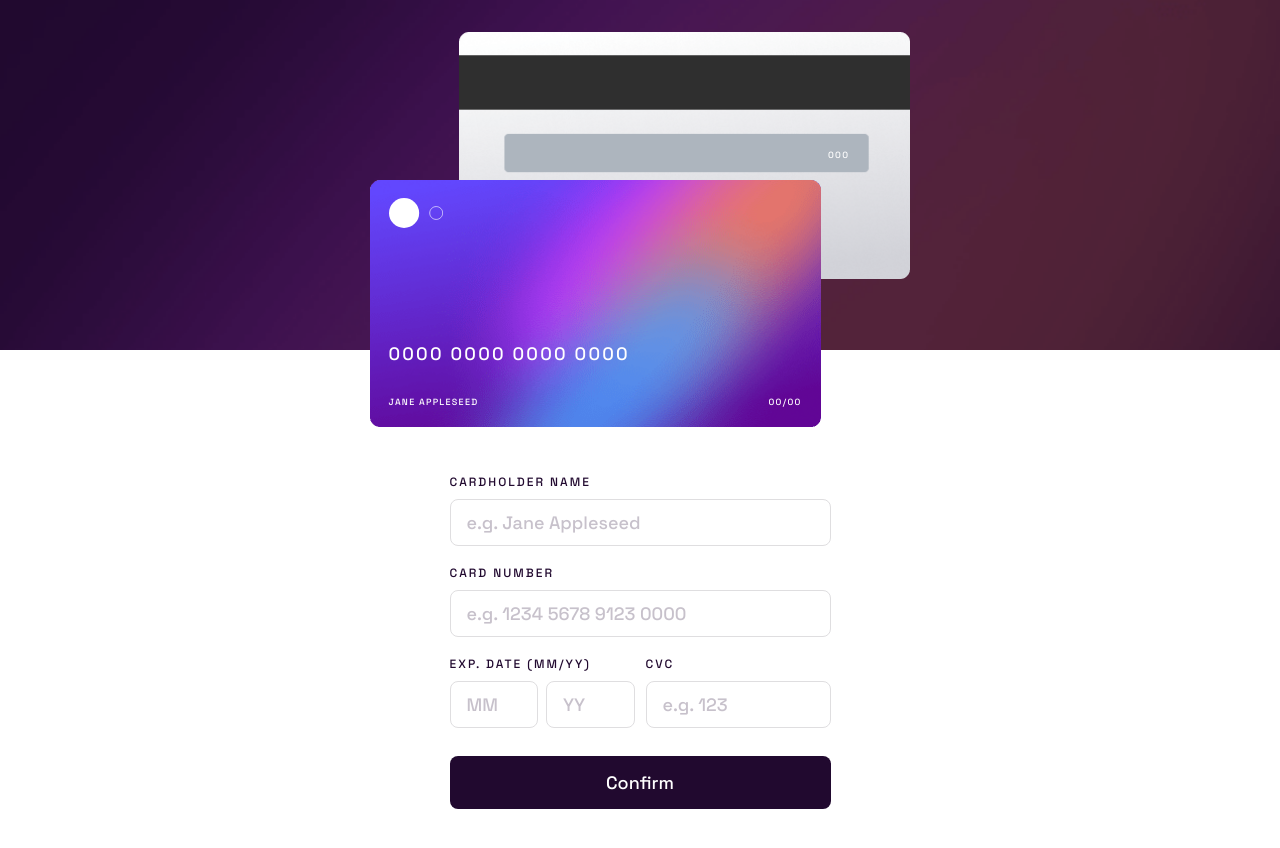
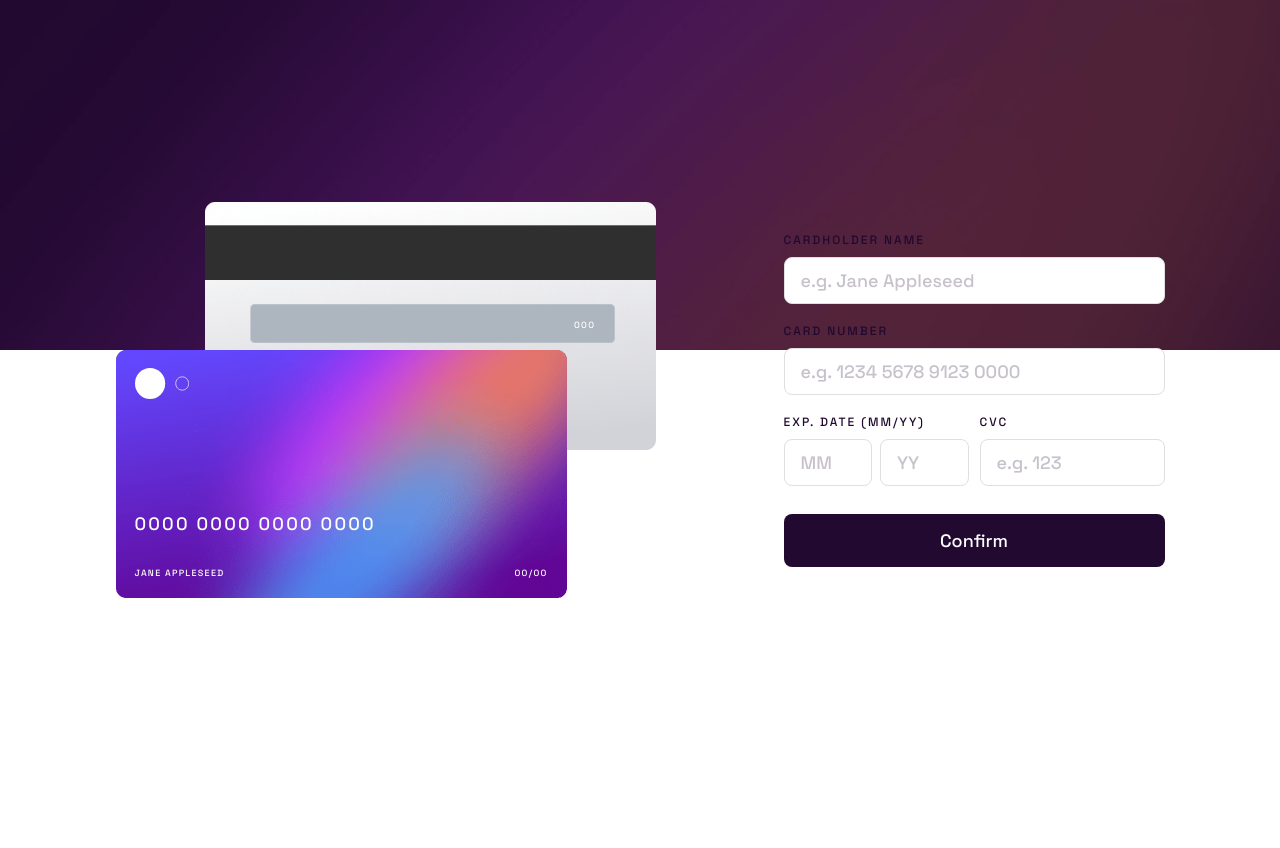
Before and after one commit to miguelzaga/interactive-card-details-form, a React (Vite) app: page / in a window 1280 px wide. Shown: the top 848 px of the page. After the commit the page ends 800 px from the top, so only its background shows below. Built offline with nearby package versions, Linux system fonts and the light colour scheme.

Commit message:
style main desktop

```diff
--- a/src/scss/04-globals/_main.scss
+++ b/src/scss/04-globals/_main.scss
@@ -2,4 +2,16 @@
 
 .main {
   padding: 32px 16px 45px;
+  display: flex;
+  flex-direction: column;
+  align-items: center;
+  gap: 48px;
+  min-height: 100vh;
+  max-width: calc(1049px + 32px);
+  margin: auto;
+  @include breakpoint($lg){
+    flex-direction: row;
+    padding: 100px 16px;
+    gap: 127px;
+  }
 }
--- a/src/scss/05-components/_cards.scss
+++ b/src/scss/05-components/_cards.scss
@@ -5,8 +5,10 @@
   grid-template-columns: 57fr 229fr 57fr;
   grid-template-rows: 94fr 63fr 94fr;
   max-width: 541px;
-  margin: auto auto 48px;
   color: $white;
+  @include breakpoint($lg){
+    flex-grow: 1;
+  }
 
 
   &__front {
--- a/src/scss/05-components/_form.scss
+++ b/src/scss/05-components/_form.scss
@@ -6,7 +6,6 @@
   row-gap: 20px;
   column-gap: 11px;
   max-width: 381px;
-  margin: auto;
 
   &__label {
     text-transform: uppercase;
--- a/src/scss/05-components/_message.scss
+++ b/src/scss/05-components/_message.scss
@@ -4,6 +4,8 @@
   display: flex;
   flex-direction: column;
   text-align: center;
+  max-width: 381px;
+  margin: auto;
 
   &__icon {
     max-width: 80px;
@@ -28,5 +30,4 @@
   &__button {
     margin-bottom: calc(82px - 45px);
   }
-
 }
```
